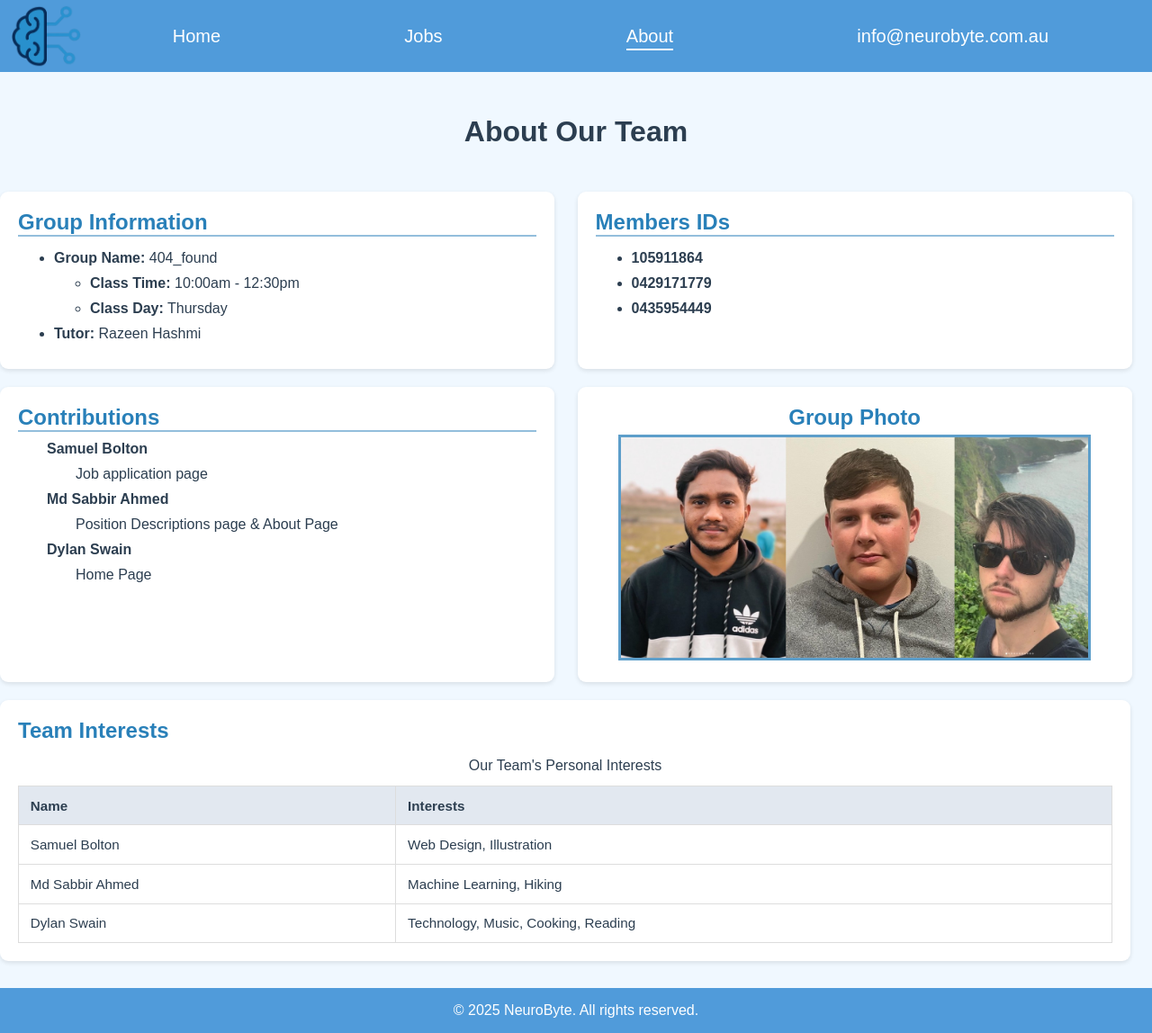
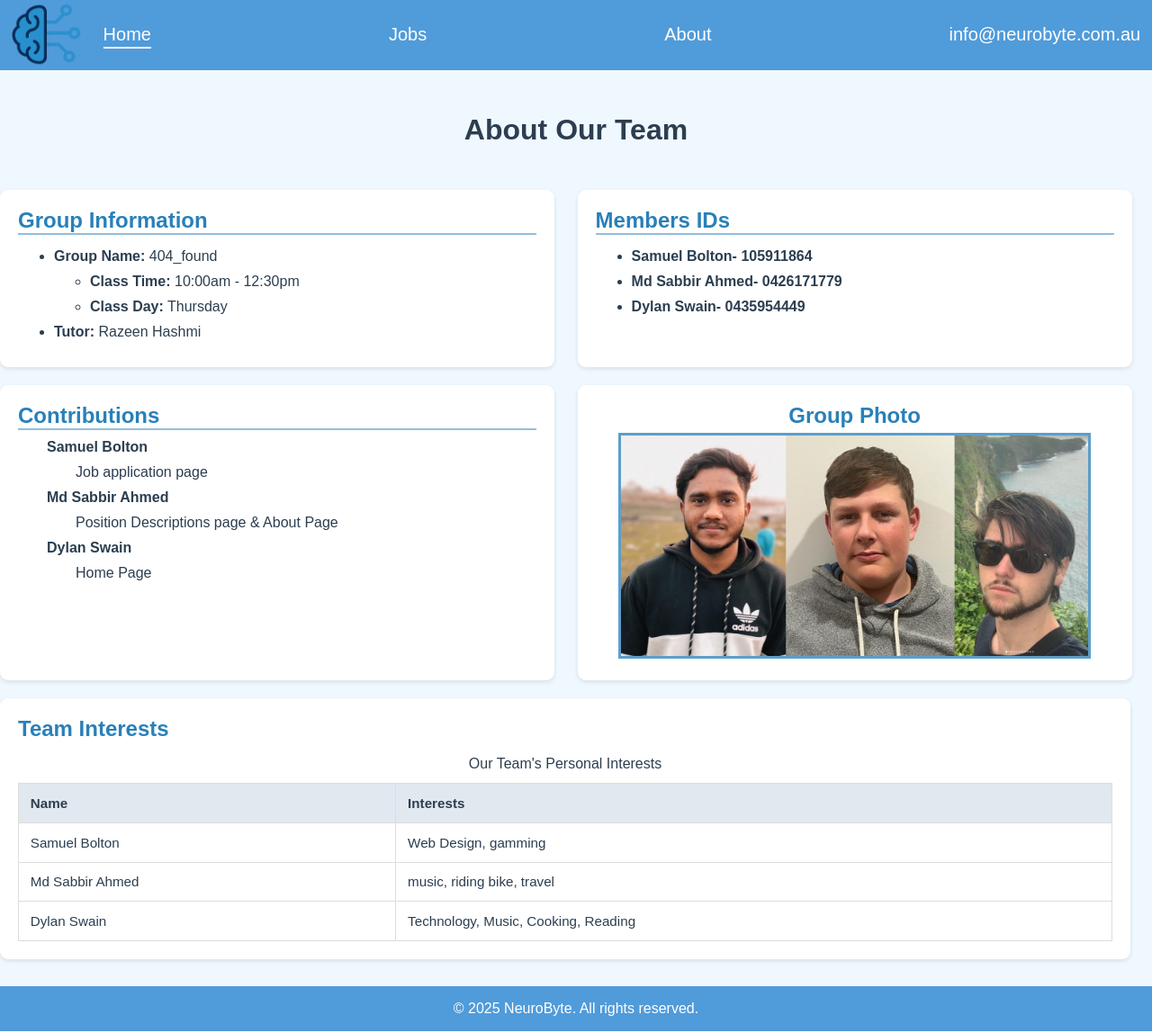
Before and after one commit to DylanSwain/404found_part1, a PHP site: page /project1/about.html in a window 1280 px wide. Shown: the whole page at 90% size. Run offline with PHP 8.4, Linux system fonts and the light colour scheme.

Commit message:
Finalised website
Finalised website

```diff
--- a/project1/about.html
+++ b/project1/about.html
@@ -12,19 +12,17 @@
 </head>
 <body>
   <header>
-      <header>
     <nav>
         <img src="../images/logo.png" alt="NeuroByte Logo" class="logo">
         <ul>
-                <li class="link"><a href="index.html">Home</a></li>
+            <li class="link active"><a href="index.html">Home</a></li>
             <li class="link"><a href="jobs.html">Jobs</a></li>
-                <li class="link active"><a href="about.html">About</a></li>
+            <li class="link"><a href="about.html">About</a></li>
             <li class="link">
                 <a href="mailto:info@neurobyte.com.au">info@neurobyte.com.au</a>
             </li>
         </ul>
     </nav>
-    </header>
 </header>
 
 
@@ -53,9 +51,9 @@
                   <section class="about-student-ids">
                     <h2 class="barbara-blue">Members IDs</h2>
                     <ul class="black-dark">
-                      <li class="about-text-bold">105911864</li>
-                      <li class="about-text-bold">0429171779</li>
-                      <li class="about-text-bold">0435954449</li>
+                      <li class="about-text-bold">Samuel Bolton- 105911864</li>
+                      <li class="about-text-bold">Md Sabbir Ahmed- 0426171779</li>
+                      <li class="about-text-bold">Dylan Swain- 0435954449</li>
                     </ul>
                   </section>
             </div>
@@ -104,11 +102,11 @@
                   <tbody>
                     <tr>
                       <td>Samuel Bolton</td>
-                      <td>Web Design, Illustration</td>
+                      <td>Web Design, gamming</td>
                     </tr>
                     <tr>
                       <td>Md Sabbir Ahmed</td>
-                      <td>Machine Learning, Hiking</td>
+                      <td>music, riding bike, travel</td>
                     </tr>
                     <tr>
                       <td>Dylan Swain</td>
--- a/project1/index.html
+++ b/project1/index.html
@@ -2,8 +2,11 @@
 <html lang="en">
 <head>
     <meta charset="UTF-8">
-    <meta name="viewport" homepage_content="width=device-width, initial-scale=1.0">
+    <meta name="viewport" content="width=device-width, initial-scale=1.0">
+    <meta name="keywords" content="NeuroByte, tech company, AI solutions, software development, innovation, tech careers, project management, cutting-edge technology, software engineering">
+    <meta name="description" content="NeuroByte is a leader in innovative tech solutions, offering career opportunities in AI, software engineering, and project management. Explore our vision, values, and team culture.">
     <title>Home</title>
+    <link rel="icon" href="../images/logo.png" type="image/icon">
     <link rel="stylesheet" href="../styles/styles.css">
 </head>
     <body>
@@ -87,6 +90,7 @@
             <p>&copy; 2025 NeuroByte. All rights reserved.</p>
             <a href="https://sabbirahmed1.atlassian.net/jira/software/projects/PROJ/boards/34/timeline" target="_blank">Jira Project</a>
             <a href="https://github.com/DylanSwain/404found_part1" target="_blank">GitHub Repository</a>
+            </div>
     </footer>
 </body>
 </html>
--- a/project1/jobs.html
+++ b/project1/jobs.html
@@ -14,7 +14,7 @@
 
     <header>
         <nav>
-            <img src="../images/logo.png" alt="NeuroByte Logo" class="logo">
+            <img  src="../images/logo.png" alt="NeuroByte Logo" class="logo">
             <ul>
                 <li class="link"><a href="index.html">Home</a></li>
                 <li class="link active"><a href="jobs.html">Jobs</a></li>
--- a/styles/styles.css
+++ b/styles/styles.css
@@ -31,18 +31,24 @@ header {
 
 nav {
     display: flex;
-    align-items: center;
+    max-width: 1280px;
+    /* align-items: center; */
+    /* justify-content: space-between; */
+    margin: auto;
     padding: 0 1%;
+    /* border: 2px solid salmon; */
 }
 
 nav ul {
+    /* border: 2px solid salmon; */
+
     display: flex;
-    align-items: center;
+    /* align-items: center; */
+    justify-content: space-between;
     padding-left: 0;
     list-style: none;
-    margin: 0;
-    width: 100%;
-    justify-content: space-around;
+    margin: auto;
+    width: 1280px;
 }
 
 
@@ -52,6 +58,7 @@ nav a {
     display: block;
     padding: 4px 0px;
 }
+
 
 .link {
     position: relative;
@@ -63,6 +70,7 @@ nav a {
     width: auto;
     height: auto;
     max-height: 75px;
+    margin-right: 25px;
 }
 
 .link::after,
@@ -109,7 +117,7 @@ nav a {
 /* Home Page Styling Begins */
 
 .homepage_container {
-    max-width: 992px;
+    max-width: 1200px;
     margin: 20px auto;
     padding: 20px;
     background-color: white;
@@ -320,6 +328,12 @@ nav a {
 .job-position-1{
     max-width: 60%;
 }
+.logo{
+    display: none;
+}
+nav ul li{
+    margin: 15px 0;
+}
 
 }
 
@@ -385,6 +399,14 @@ body{
     padding: .6em 2.5em;
     font-weight: bold;
     border-radius: 9px;
+
+}
+.submit-btn:hover{
+    background-color: white;
+    color: #34495e;
+    border: 3px solid #34495e;
+    transform: scale(1.1);
+    transition: .3s;
 
 }
 fieldset{
```
Also changed, not shown: project1/apply.html (+5 -5 lines). Lines whose indentation alone changed are shown as unchanged.
